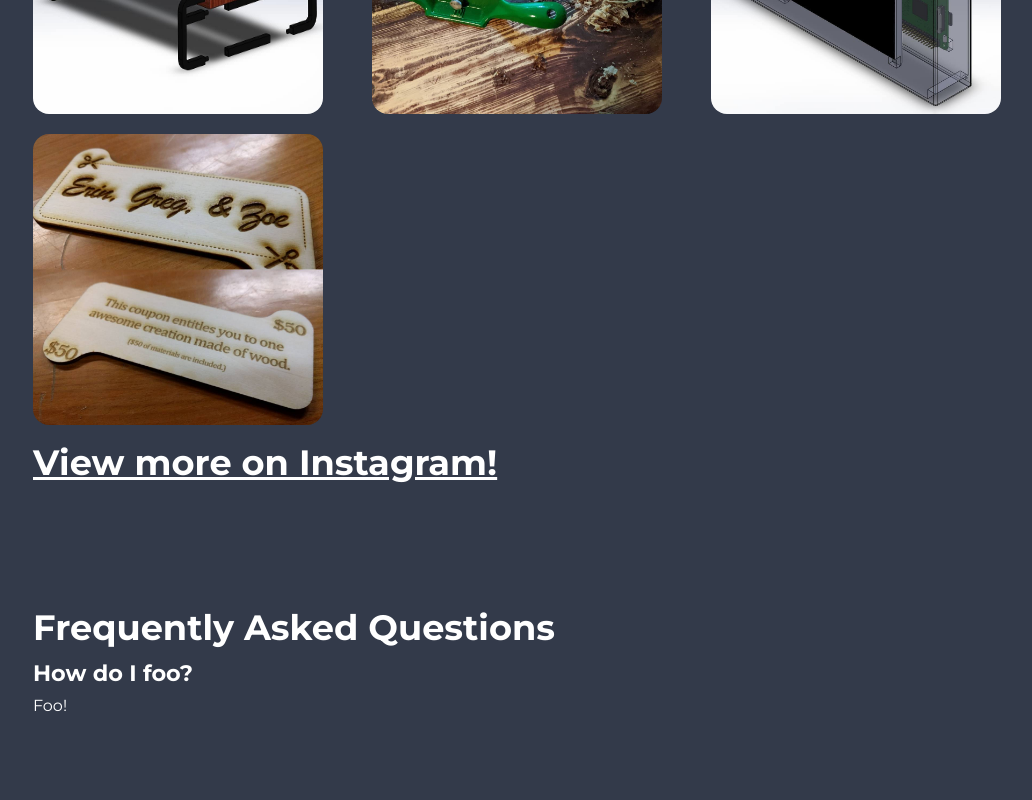
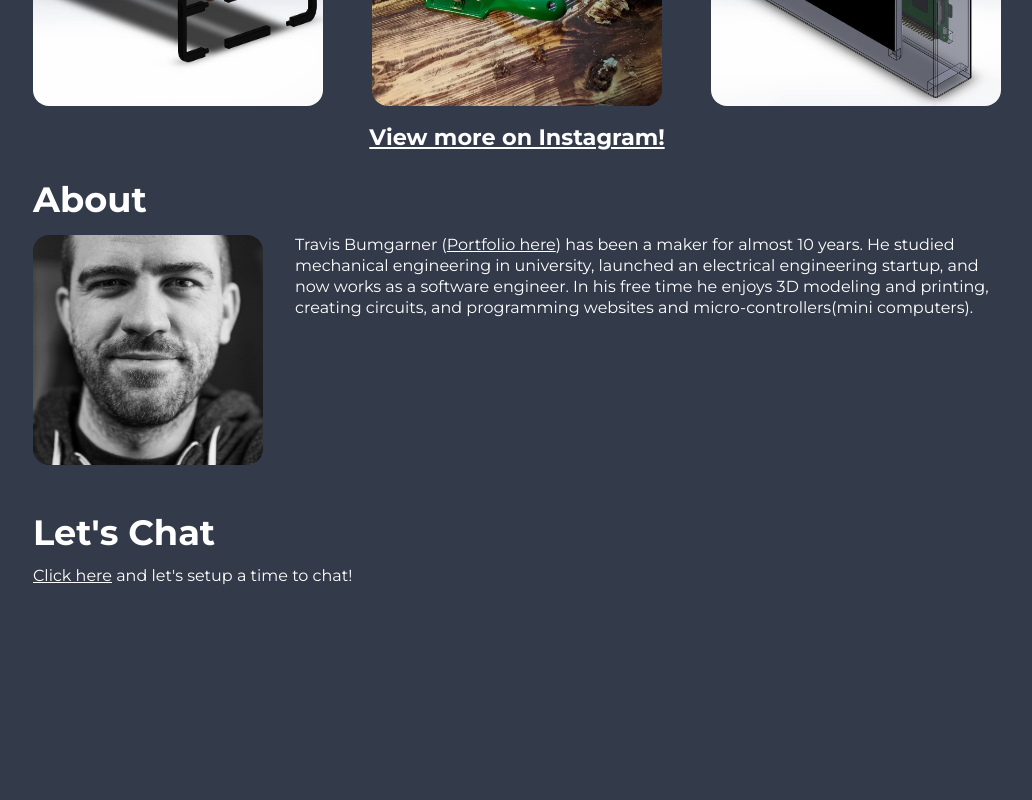
Before and after one commit to TravisBumgarner/Project-Graveyard, a React app: page / in a window 1280 px wide. Shown: the part 1440-2240 px from the top of the page, without its empty margins (123-1155 px from the left). After the commit the page ends 2118 px from the top, so only its background shows below. Built offline with nearby package versions, Linux system fonts and the light colour scheme; a web font is replaced by a local one.

Commit message:
terrible mvp!

```diff
--- a/src/App/App.tsx
+++ b/src/App/App.tsx
@@ -78,7 +78,6 @@ const Section = styled.div`
 `
 
 const SectionWrapper = styled.div`
-    margin: 4em 0 6em 0;
 `
 
 const SectionContent = styled.div`
@@ -188,7 +187,7 @@ const App = () => {
 
                 <ExternalLinksWrapper>
                     <H2 style={{ display: 'inline-block', textAlign: "center", fontWeight: 700, margin: 0 }}>
-                        <a target="_blank" href="">Let's chat!</a>
+                        <a target="_blank" href="https://forms.gle/eGe1DfyE8RGc1k1p8">Let's chat!</a>
                     </H2>
                     {ExternalLinks}
                 </ExternalLinksWrapper>
@@ -203,7 +202,6 @@ const App = () => {
                 <SectionWrapper>
                     <H2>Services</H2>
                     <SectionContent>
-
                         <Section>
                             <H3>Mechanical</H3>
                             <List>
@@ -238,6 +236,10 @@ const App = () => {
                         </Section>
 
                     </SectionContent>
+                </SectionWrapper>
+                <SectionWrapper>
+                    <H2>Sample Work</H2>
+                    <SectionContent>
                         <ImgGrid>
                             <Img src={IMG_1} />
                             <Img src={IMG_2} />
@@ -248,26 +250,14 @@ const App = () => {
                             <Img src={IMG_7} />
                             <Img src={IMG_8} />
                             <Img src={IMG_9} />
-                        <Img src={IMG_10} />
                         </ImgGrid>
-
-                    <H2 style={{ display: 'inline-block', textAlign: "center", fontWeight: 700, margin: 0 }}>
+                    </SectionContent>
+                    <SectionContent>
+                        <H3 style={{ textAlign: "center", fontWeight: 700, margin: 0, width: '100%' }}>
                             <a target="_blank" href="https://www.instagram.com/travis_the_maker/">View more on Instagram!</a>
-                    </H2>
-
-                </SectionWrapper>
-
-                <SectionWrapper>
-                    <SectionContent>
-                        <Section>
-                            <H2>Frequently Asked Questions</H2>
-
-                            <H3>How do I foo?</H3>
-                            <Text>Foo!</Text>
-                        </Section>
+                        </H3>
                     </SectionContent>
                 </SectionWrapper>
-
 
                 <SectionWrapper>
                     <SectionContent>
@@ -282,6 +272,15 @@ const App = () => {
                         </Section>
                     </SectionContent>
                 </SectionWrapper>
+
+                <SectionWrapper>
+                    <SectionContent>
+                        <Section>
+                            <H2>Let's Chat</H2>
+                            <a target="_blank" href="https://forms.gle/eGe1DfyE8RGc1k1p8">Click here</a> and let's setup a time to chat!
+                        </Section>
+                    </SectionContent>
+                </SectionWrapper>
             </AppWrapper>
 
             <img style={{ zIndex: -999, position: 'fixed', left: 0, boxSizing: 'border-box', top: 0, minWidth: "100vw", minHeight: "100vh", opacity: "0.1" }} src={BACKGROUND_IMG} />
```
Also changed, not shown: src/App/media/10.jpg (deleted). Lines whose indentation alone changed are shown as unchanged.
